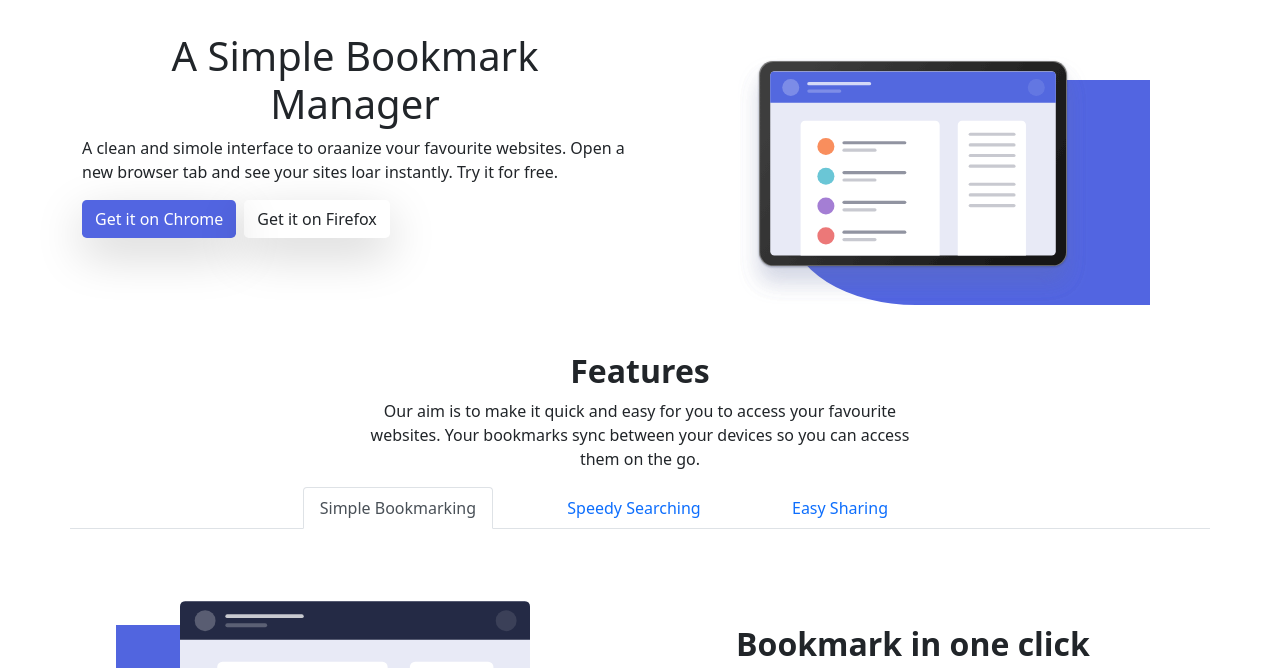
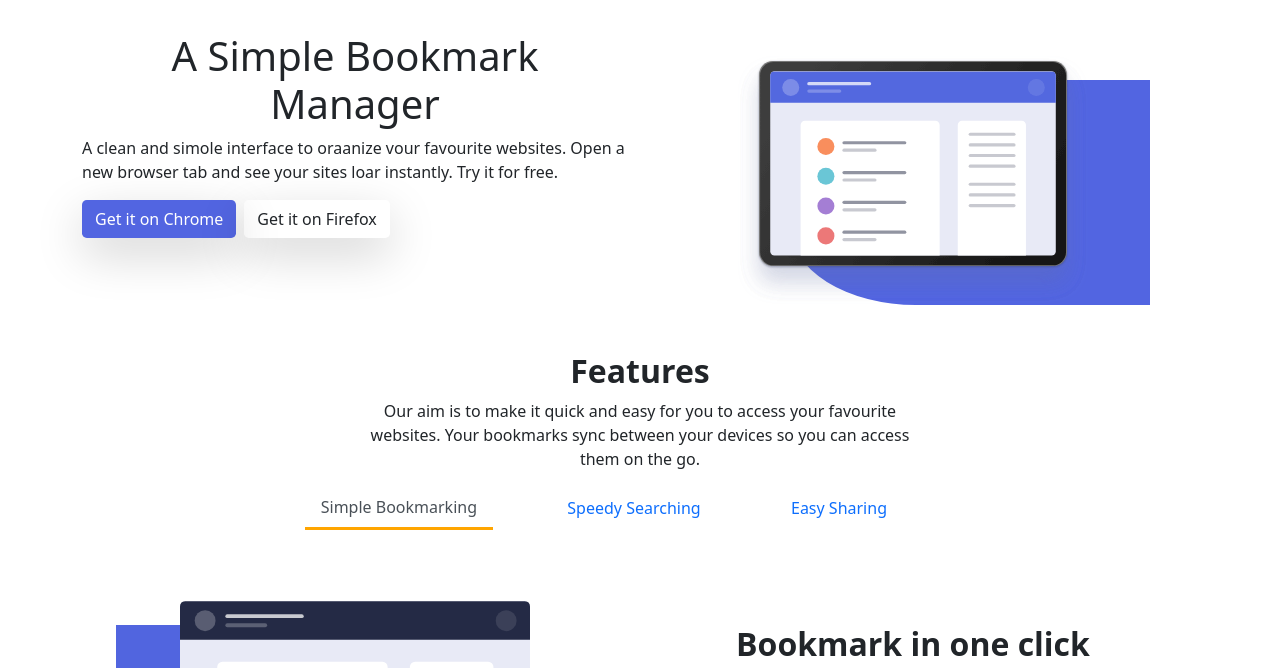
Before and after one commit to vadymokpc/vadym-sprint-2, a website: page nivel1/index.html in a window 1280 px wide. Shown: the part 64-732 px from the top of the page. Drawn offline with nearby package versions, Linux system fonts and the light colour scheme.

Commit message:
Features customizado con estado activo naranja

```diff
--- a/nivel1/index.html
+++ b/nivel1/index.html
@@ -102,36 +102,22 @@
 
             <ul class="nav nav-tabs d-flex justify-content-lg-center" id="myTab" role="tablist">
 
-
-                <div class="col-12 d-flex justify-content-center col-md-4 justify-content-md-end col-lg-3">
-
-                    <li class="nav-item" role="presentation">
+                <li class="nav-item col-12 d-flex justify-content-center col-md-4 justify-content-md-end col-lg-3"
+                    role="presentation">
                     <button class="nav-link active" id="home-tab" data-bs-toggle="tab" data-bs-target="#home"
                         type="button" role="tab" aria-controls="home" aria-selected="true">Simple
                         Bookmarking</button>
                 </li>
-
-                </div>
-
-                <div class="col-12 d-flex justify-content-center col-md-4 col-lg-3">
-
-                    <li class="nav-item" role="presentation">
+                <li class="nav-item col-12 d-flex justify-content-center col-md-4 col-lg-3" role="presentation">
                     <button class="nav-link" id="profile-tab" data-bs-toggle="tab" data-bs-target="#profile"
                         type="button" role="tab" aria-controls="profile" aria-selected="false">Speedy
                         Searching</button>
                 </li>
-
-                </div>
-
-                <div class="col-12 d-flex justify-content-center col-md-4 justify-content-md-start col-lg-3">
-
-                    <li class="nav-item" role="presentation">
+                <li class="nav-item col-12 d-flex justify-content-center col-md-4 justify-content-md-start col-lg-3"
+                    role="presentation">
                     <button class="nav-link" id="contact-tab" data-bs-toggle="tab" data-bs-target="#contact"
                         type="button" role="tab" aria-controls="contact" aria-selected="false">Easy Sharing</button>
                 </li>
-
-                </div>
-
             </ul>
 
             <div class="tab-content" id="myTabContent">
@@ -182,7 +168,7 @@
 
                             <div class="col-12 col-md-6 order-md-1 mt-5 d-flex justify-content-md-center">
 
-                                <span class="cilindro3 "></span>
+                                <span class="cilindro3"></span>
 
                                 <img src="/RecursosProjecteSprint2/Imagenes/illustration-features-tab-2.svg" alt=""
                                     width="350rem" class="imagen3 me-4 mt-4">
--- a/sass/style.scss
+++ b/sass/style.scss
@@ -22,11 +22,25 @@
 /* PRIMER CONTAINER */
 
 /* SEGUNDO CONTAINER */
+#myTab {
+    border-bottom: none;
 
-#myTab li.active a {
-    border-bottom-color: orange;
-    border-top-color: transparent;
+    li button {
+        border-left: none;
+        border-right: none;
+        border-top: none;
+
+        &.active {
+            border-bottom-color: orange;
+            border-width: 3px;
+        }
+
+        &:hover {
+            border-color: transparent !important;
+        }
+    }
 }
+
 
 .imagen3 {
     position: relative;
@@ -57,7 +71,6 @@
     margin-top: 7rem;
     margin-right: 13%;
 }
-
 
 /* SEGUNDO CONTAINER */
 
```
Also changed, not shown: sass/style.css, 1 other file. Lines whose indentation alone changed are shown as unchanged.
